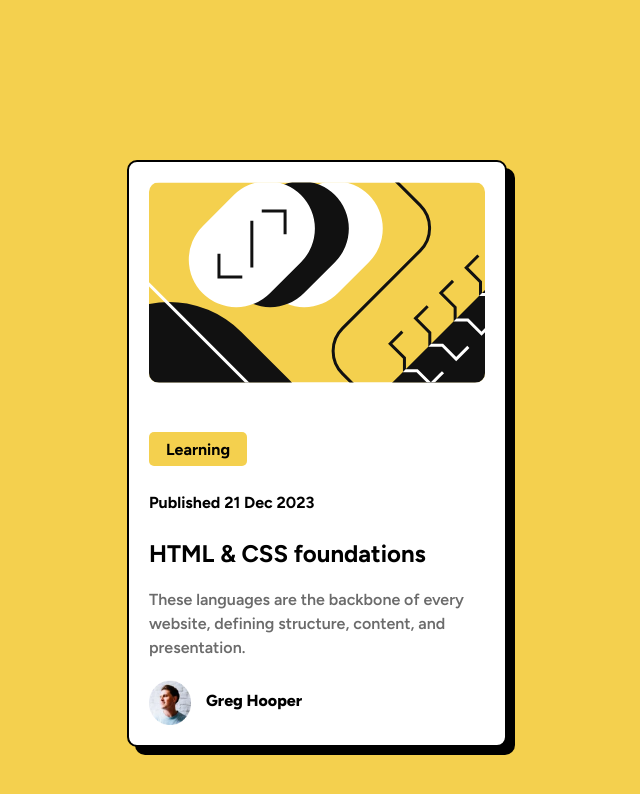
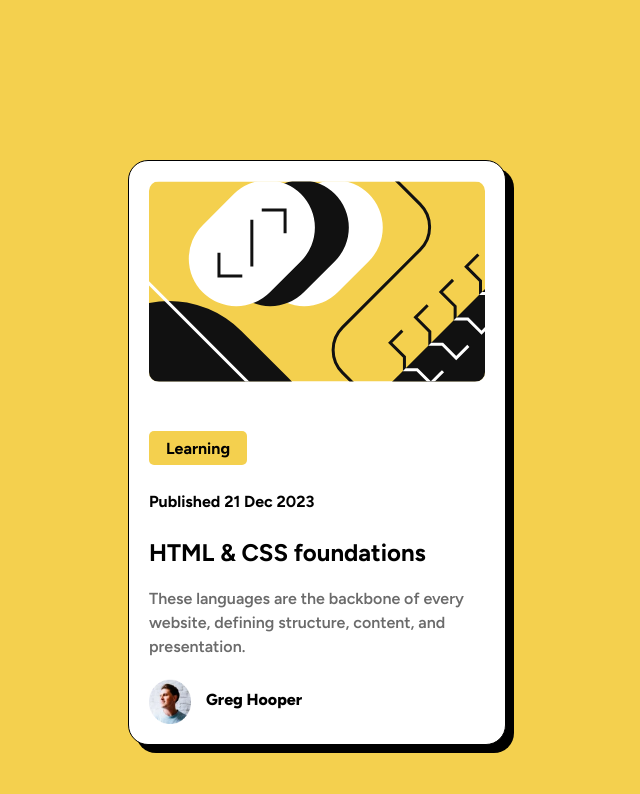
Before and after one commit to Thalesmar/blog-preview-card-main, a plain HTML site: page index.html in a window 1280 px wide. Shown: the whole page, without its empty margins (323-963 px from the left). Drawn offline with Linux system fonts and the light colour scheme.

Commit message:
update 18th

```diff
--- a/style.css
+++ b/style.css
@@ -14,8 +14,8 @@ body{
 
 .main-frame{
     padding: 20px;
-    border:2px solid black;
-    border-radius: 10px;
+    border:1px solid black;
+    border-radius: 20px;
     width: 21rem;
     height: auto;
     min-height: 55vh;
```
